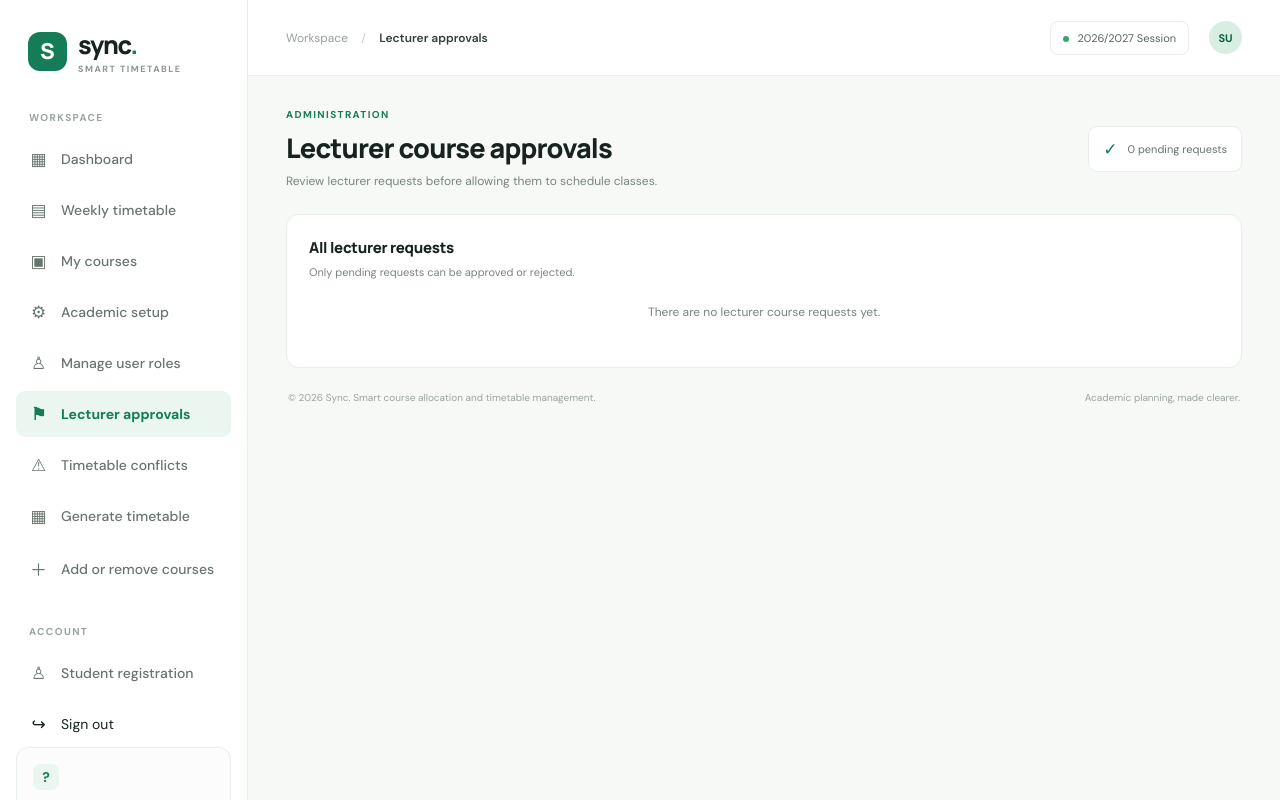
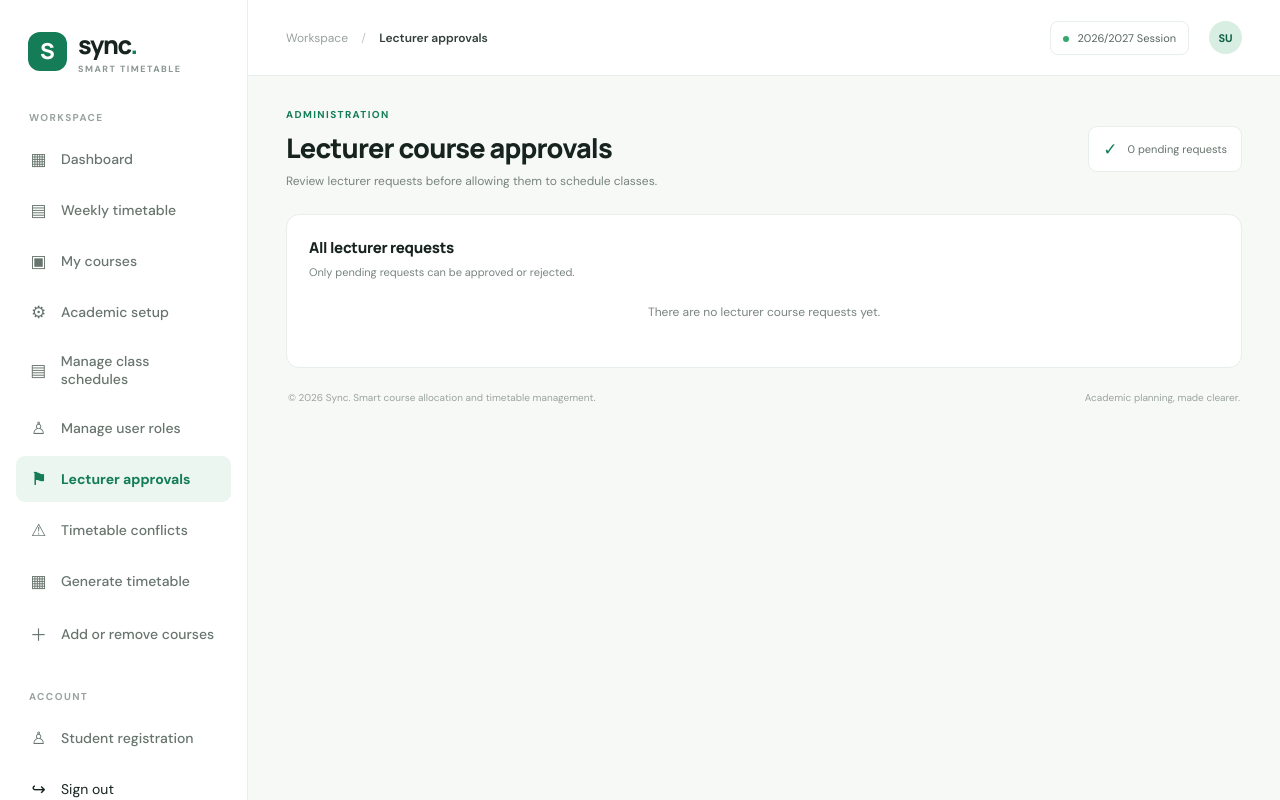
Before and after one commit to mediikon-tech/SYNC---project, a PHP site: page /admin_approvals.php in a window 1280 px wide. Run offline with PHP 8.4, Linux system fonts and the light colour scheme; the visitor is signed in with stand-in values (Sample User, id 1); data comes from the database, SQL or seed files in the repository; data that the repository does not hold is empty.

Commit message:
Add class schedule management to administrator navigation

```diff
--- a/includes/header.php
+++ b/includes/header.php
@@ -19,6 +19,7 @@ if (($currentUser['role'] ?? '') === 'lecturer') {
 }
 if (($currentUser['role'] ?? '') === 'admin') {
     $navItems['admin_setup'] = ['admin_setup.php', '⚙', 'Academic setup'];
+    $navItems['admin_classes'] = ['admin_classes.php', '▤', 'Manage class schedules'];
     $navItems['user_roles'] = ['user_roles.php', '♙', 'Manage user roles'];
     $navItems['admin_approvals'] = ['admin_approvals.php', '⚑', 'Lecturer approvals'];
     $navItems['conflicts'] = ['conflicts.php', '⚠', 'Timetable conflicts'];
```
